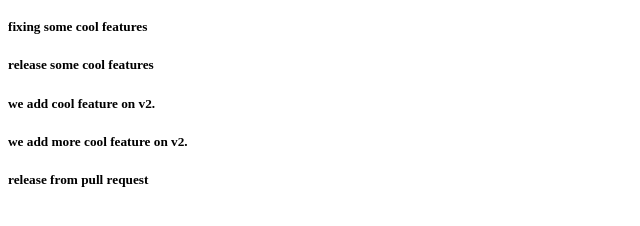
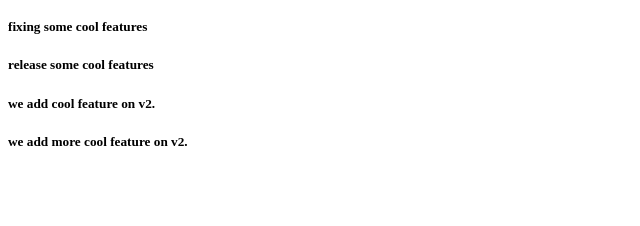
Before and after one commit to khanisak/github-actions-example, a website: page index.html in a window 1280 px wide. Shown: the part 48-274 px from the top of the page, without its empty margins (0-640 px from the left). Drawn offline with Linux system fonts and the light colour scheme.

Commit message:
feat: revert a cool feature

```diff
--- a/index.html
+++ b/index.html
@@ -5,4 +5,3 @@
 
 <h5>we add cool feature on v2.</h5>
 <h5>we add more cool feature on v2.</h5>
-<h5>release from pull request</h5>
```
